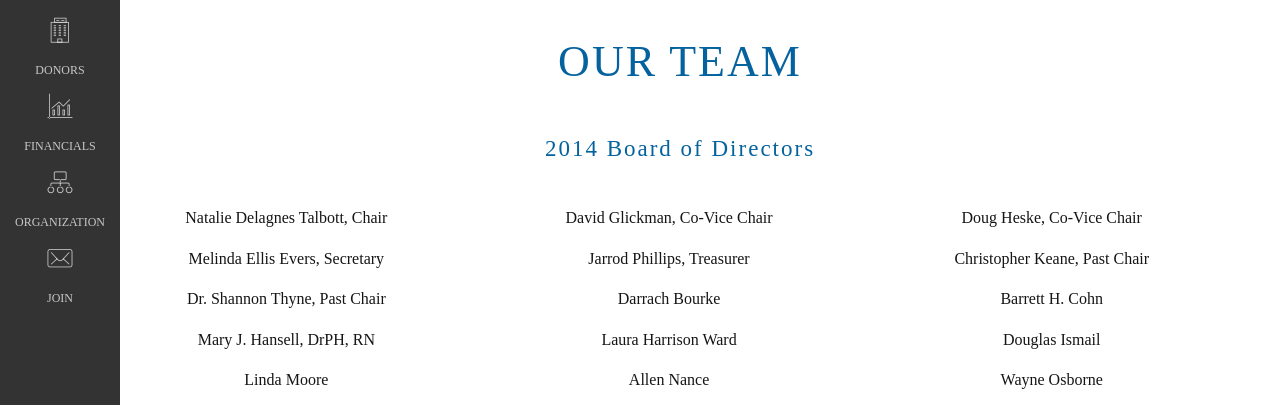
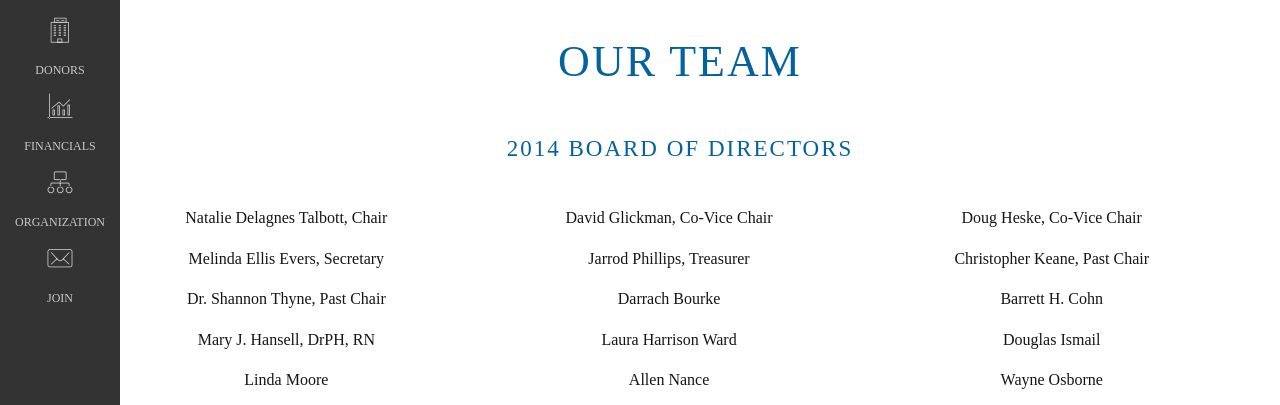
Before and after one commit to SFCAPC/2014, a plain HTML site: page organization.html in a window 1280 px wide. Shown: the part 168-573 px from the top of the page. Drawn offline with nearby package versions, Linux system fonts and the light colour scheme; a script that the page names is missing.

Commit message:
BOD CAPS

```diff
--- a/organization.html
+++ b/organization.html
@@ -125,7 +125,7 @@
                 <img src="img/logo-big.png" class="logo-big-top" />
                 <h1 class="darkblue caps">Our Team</h1>
 
-                <h4 class="darkblue lots-of-space">2014 Board of Directors</h4>
+                <h4 class="darkblue lots-of-space">2014 BOARD OF DIRECTORS</h4>
                 <div class="row">
                   <div class="columns small-12">
                     <ul class="donor-list">
```
